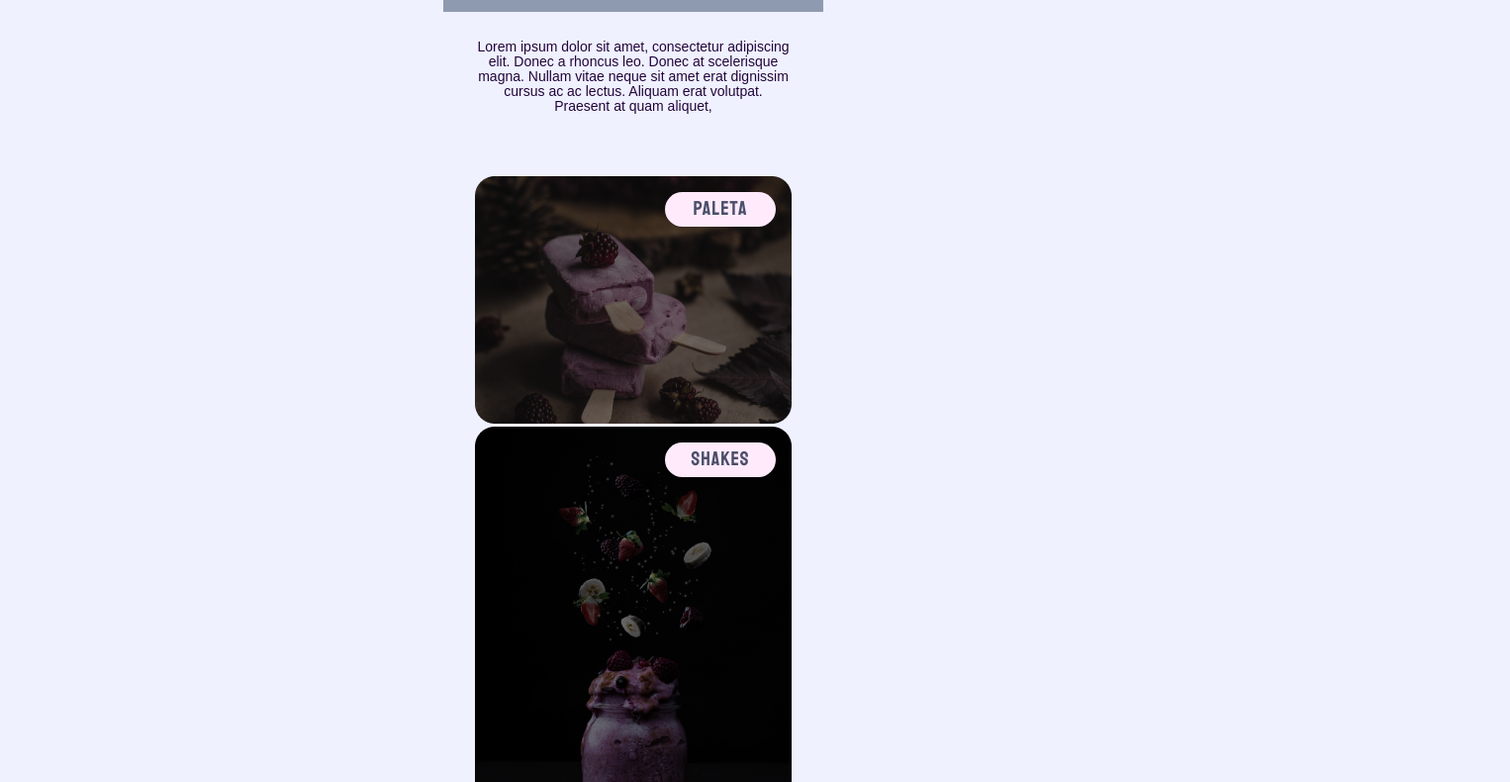
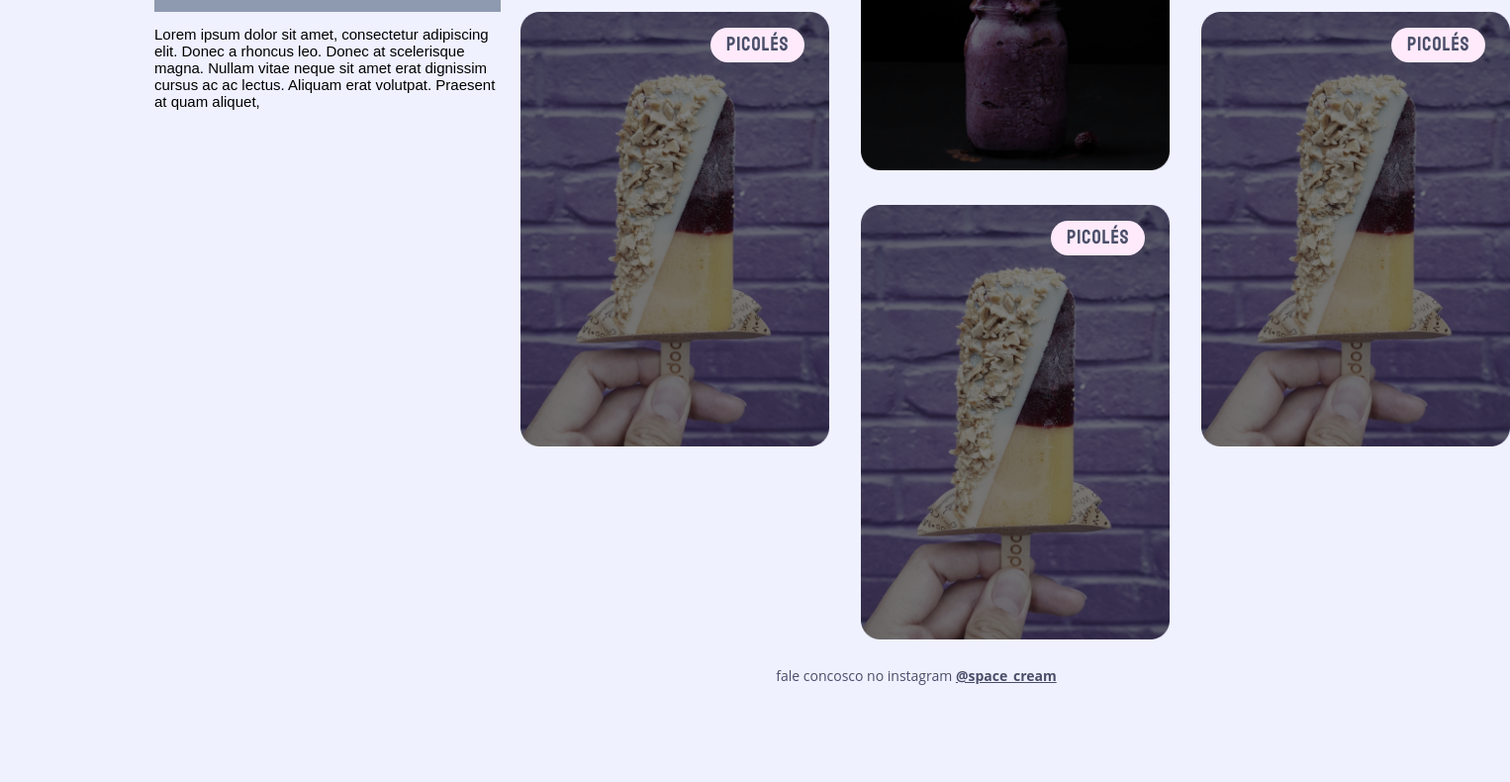
Before and after one commit to raoliveira/rocketseat-explorer-stage-03, a plain HTML site: page index.html in a window 1280 px wide. Shown: the part 267-1057 px from the top of the page at 99% size, 1526 px wide, since content can reach past the window. After the commit the page ends 964 px from the top, so only its background shows below. Drawn offline with Linux system fonts and the light colour scheme; a web font is replaced by a local one.

Commit message:
desktop version

```diff
--- a/index.html
+++ b/index.html
@@ -16,17 +16,26 @@
 <body>
 
     <div class="page">
+        <div class="topo">
             <header>
                 <img src="img/logo1.svg" alt="Logo da Space Cream">
                 <h1>Space Cream</h1>
+
             </header>
-        <main>
-            <div class="wrapper">
+            <div class="desc">
                 <p>
                     Lorem ipsum dolor sit amet, consectetur adipiscing elit. Donec a rhoncus leo. Donec at scelerisque
-                magna. Nullam vitae neque sit amet erat dignissim cursus ac ac lectus. Aliquam erat volutpat. Praesent
+                    magna. Nullam vitae neque sit amet erat dignissim cursus ac ac lectus. Aliquam erat volutpat.
+                    Praesent
                     at quam aliquet,
                 </p>
+            </div>
+        </div>
+
+        <main>
+            <!-- <div class="wrapper"> -->
+
+
             <div class="card">
                 <img src="img/sorvete1.png" alt="Paletas">
                 <span>Paleta</span>
@@ -43,6 +52,15 @@
                 <img src="img/sorvete4.png" alt="Picolés">
                 <span>Picolés</span>
             </div>
+
+            <!-- </div> -->
+            <div class="card">
+                <img src="img/sorvete4.png" alt="Picolés">
+                <span>Picolés</span>
+            </div>
+            <div class="card">
+                <img src="img/sorvete4.png" alt="Picolés">
+                <span>Picolés</span>
             </div>
         </main>
 
--- a/style.css
+++ b/style.css
@@ -23,15 +23,26 @@ body {
     background-color: var(--bg-primary);
     font-family: var(--ff-texting);
     font-size: var(--fs-body);
+    /* height: 100vw; */
 }
 
 .page {
-    width: 38.4rem;
+    max-width: clamp(33rem, 30rem + 60vw, 117rem);
+    padding: 0 5rem;
     margin: 0 auto;
     display: grid;
+
+
+}
+
+img {
+    width: 100%;
+    height: auto;
 }
 
 header {
+    text-align: center;
+
     background-color: var(--bg-header);
     height: 27.9rem;
     margin-bottom: 1.4rem;
@@ -53,11 +64,11 @@ header img {
     animation-timing-function: ease;
 }
 
-h1 {
+header h1 {
 
     font-family: var(--ff-heading);
     font-weight: 400;
-    font-size: 40px;
+    font-size: 4.0rem;
     color: #FFFFFF;
     text-shadow: 0px 2px 2px rgba(0, 0, 0, 0.25);
     background-color: #CBC0D3;
@@ -68,9 +79,12 @@ h1 {
 }
 
 main {
-    width: 32rem;
-    margin: 0 auto;
+    /* min-width: 32rem; */
+    display: grid;
+    gap: 3.2rem;
 
+    align-items: start;
+    justify-content: center;
 
 }
 
@@ -90,22 +104,23 @@ main p {
 
 .card {
     position: relative;
+
 }
 
 .card img {
     object-fit: cover;
 
+
     filter: brightness(0.5) saturate(0.6);
 
     transition: all 200ms;
 
-    animation-name: downtop;
-    animation-duration: 700ms;
-    animation-fill-mode: forwards;
-    animation-delay: 500ms;
-    animation-timing-function: ease;
 }
+.card img:hover {
+    transform: scale(1.1);
 
+    opacity: 0.4 ;
+}
 .card span {
     position: absolute;
     top: 1.6rem;
@@ -121,9 +136,12 @@ main p {
     text-align: center;
 
 
+    padding: 0 1.6rem;
 
-    width: 11.2rem;
+    width: fit-content;
     height: 3.5rem;
+    display: inline-flex;
+
 
     background: var(--bg-span);
     border-radius: 2.0rem;
@@ -136,7 +154,11 @@ main p {
     animation-timing-function: ease;
 }
 
-footer  {
+
+
+footer {
+    visibility: hidden;
+
     font-family: var(--ff-texting-footer);
     font-weight: 400;
     font-size: 1.4rem;
@@ -152,20 +174,118 @@ footer a {
 
 }
 
-@media (max-width: 700px) {
-    footer {
-        display: none;
+header .desc {
+    /* margin-bottom: 200px; */
+}
+
+@media (min-width: 600px) {
+
+     main {
+       /* grid-template-columns: 1fr 1fr; */
+       grid-template-areas: "A B"
+                            "C D"
+                            "E F";
+       align-items: start;
+     }
+     main div:nth-child(1) {
+        grid-area: A;
+    }
+
+    main div:nth-child(2) {
+        grid-area: B;
+    }
+
+    main div:nth-child(3) {
+        grid-area: C;
+    }
+
+    main div:nth-child(4) {
+        grid-area: D;
+    }
+
+    main div:nth-child(5) {
+        grid-area: E;
+    }
+
+    main div:nth-child(6) {
+        grid-area: F;
     }
    }
-@media (min-width: 700px) {
-    footer {
-        display: inline;
+
+@media (min-width: 930px) {
+    .page {
+
+
+        grid-template-areas:    "side cont"
+                                "side footer"
+                                ;
+        grid-template-columns: 350px 100%;
+        gap: 20px;
     }
 
+
+
+    /* .topo {
+        // height: 100vw; //
+        grid-area: side;
+        background-color: var(--bg-header);
+        border: 1px solid blue ;
+
+    } */
+    .card {
+        position: relative;
+    }
+    header {
+        grid-area: side;
+    }
+
+
+    footer {
+        width: 100vh;
+        grid-area: footer;
+        visibility: visible;
+
+    }
     main {
-        grid-template-columns: 1fr 1fr 1fr;
+        grid-area: cont;
+
+        width: 100rem;
+        display: grid;
+        grid-template-areas:    "A B C"
+                                "D B E"
+                                "D F E";
+
     }
+
+
+    main div:nth-child(1) {
+        grid-area: A;
     }
+
+    main div:nth-child(2) {
+        grid-area: B;
+    }
+
+    main div:nth-child(3) {
+        grid-area: C;
+    }
+
+    main div:nth-child(4) {
+        grid-area: D;
+    }
+
+    main div:nth-child(5) {
+        grid-area: E;
+    }
+
+    main div:nth-child(6) {
+        grid-area: F;
+    }
+
+}
+
+
+
 
 @keyframes topdown {
     0% {
```
Also changed, not shown: 1 other file. Lines whose indentation alone changed are shown as unchanged.
